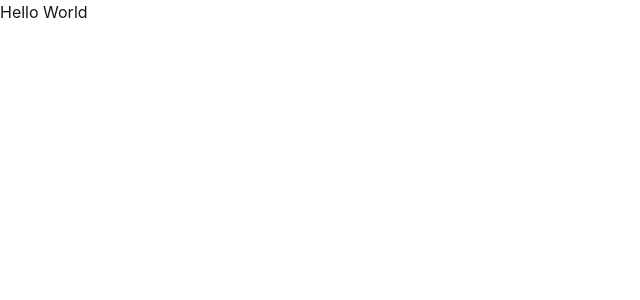
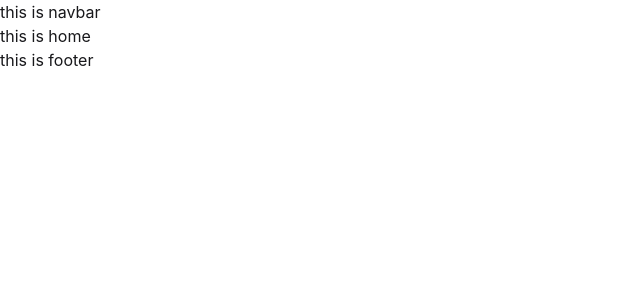
Before and after one commit to cosmokhairul/ilm-house, a React (Vite) app: page / in a window 1280 px wide. Shown: the top 300 px of the page, without its empty margins (0-640 px from the left). Built offline with nearby package versions, Linux system fonts and the light colour scheme.

Commit message:
initial settings completed

```diff
--- a/src/layouts/RootLayout.jsx
+++ b/src/layouts/RootLayout.jsx
@@ -1,9 +1,13 @@
 import { Outlet } from "react-router";
+import Navbar from "../pages/shared/Navbar/Navbar";
+import Footer from "../pages/shared/Footer/Footer";
 
 const RootLayout = () => {
   return (
     <div>
+        <Navbar></Navbar>
       <Outlet />
+      <Footer></Footer>
     </div>
   );
 };
--- /dev/null
+++ b/src/pages/Home/Home/Home.jsx
@@ -0,0 +1,11 @@
+
+
+const Home = () => {
+  return (
+    <div>
+        <h1>this is home</h1>
+    </div>
+  )
+}
+
+export default Home
--- /dev/null
+++ b/src/pages/shared/Footer/Footer.jsx
@@ -0,0 +1,9 @@
+
+
+const Footer = () => {
+  return (
+    <div><h2>this is footer</h2></div>
+  )
+}
+
+export default Footer
--- /dev/null
+++ b/src/pages/shared/Navbar/Navbar.jsx
@@ -0,0 +1,8 @@
+
+const Navbar = () => {
+  return (
+    <div><h2>this is navbar</h2></div>
+  )
+}
+
+export default Navbar
--- a/src/routes/router.jsx
+++ b/src/routes/router.jsx
@@ -1,8 +1,16 @@
 import { createBrowserRouter } from "react-router";
+import RootLayout from "../layouts/RootLayout";
+import Home from "../pages/Home/Home/Home";
 
 export const router = createBrowserRouter([
   {
     path: "/",
-    element: <div>Hello World</div>,
+    Component: RootLayout,
+    children: [
+      {
+        index: true,
+        Component: Home,
+      }
+    ]
   },
 ]);
```
